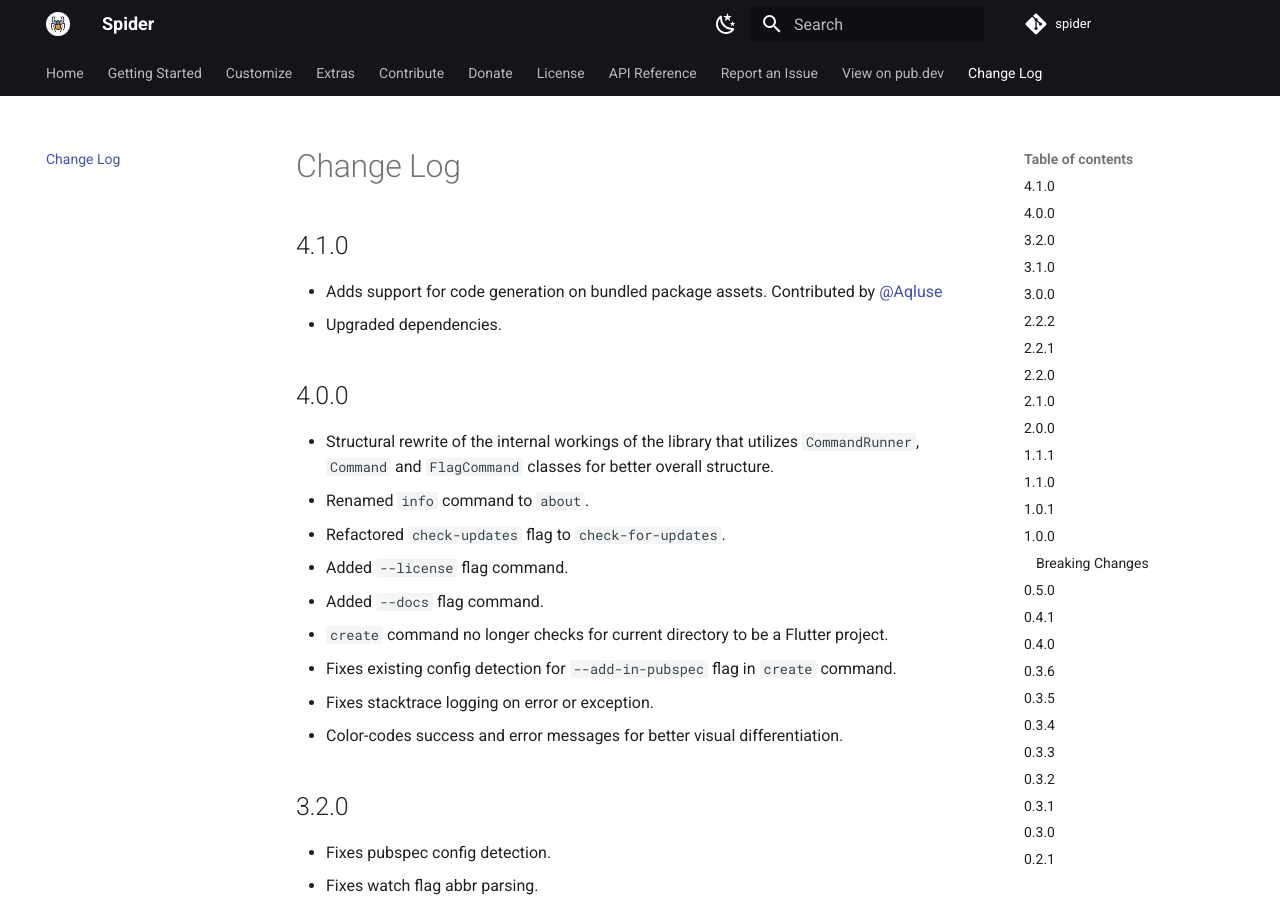
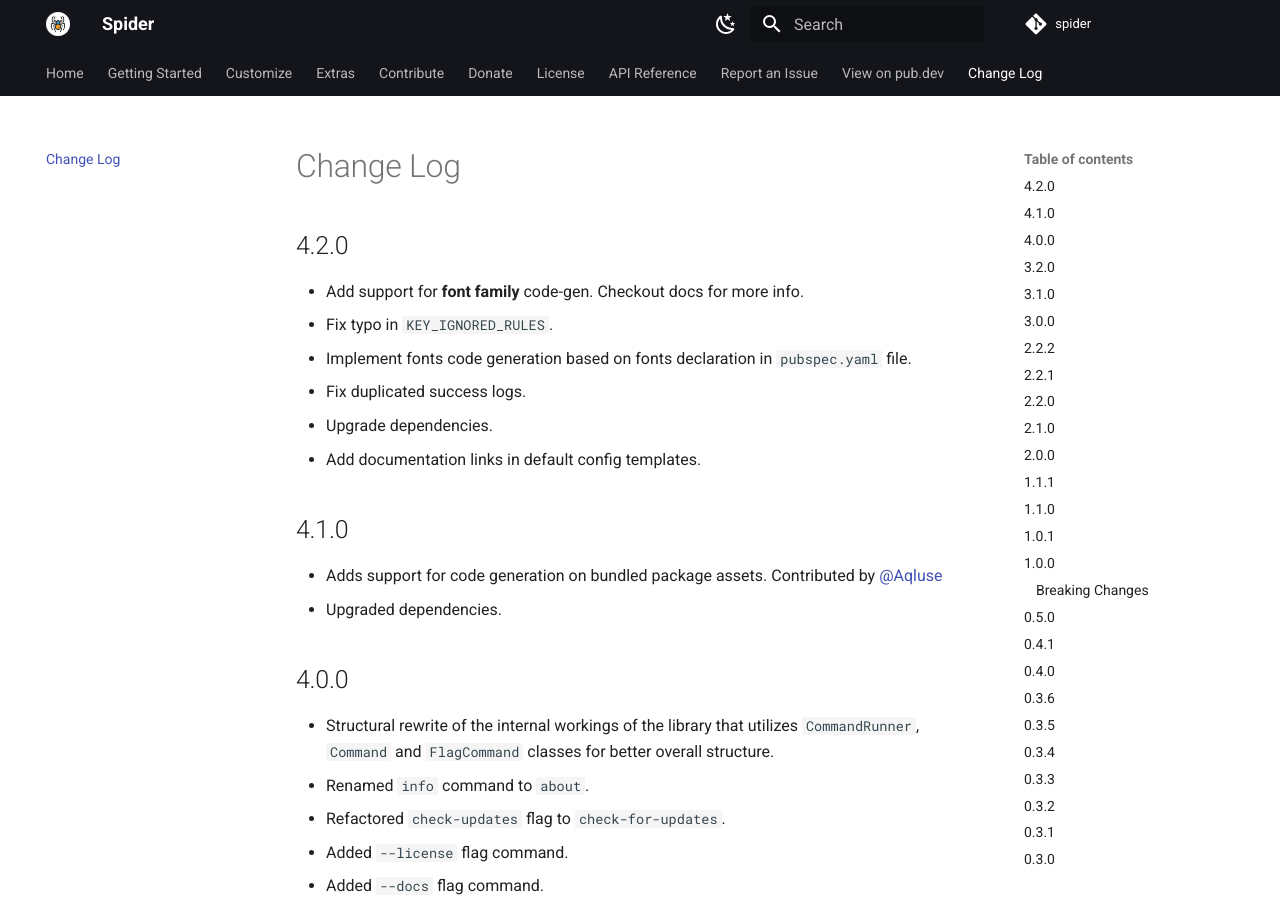
Before and after one commit to BirjuVachhani/spider, an MkDocs documentation site: the page built from docs/changelog.md, in a window 1280 px wide and 900 px high. Built offline with MkDocs 1.6.1 and Material for MkDocs 9.7.7, drawn with Linux system fonts in a browser that asks for light colours; comment, search, counter and statistics services are not loaded.

Commit message:
Add docs for fonts code-gen

```diff
--- a/docs/changelog.md
+++ b/docs/changelog.md
@@ -1,3 +1,12 @@
+## 4.2.0
+
+- Add support for **font family** code-gen. Checkout docs for more info.
+- Fix typo in `KEY_IGNORED_RULES`.
+- Implement fonts code generation based on fonts declaration in `pubspec.yaml` file.
+- Fix duplicated success logs.
+- Upgrade dependencies.
+- Add documentation links in default config templates.
+
 ## 4.1.0
 
 - Adds support for code generation on bundled package assets. Contributed by [@Aqluse](https://github.com/Aqluse)
--- a/mkdocs.yml
+++ b/mkdocs.yml
@@ -44,6 +44,7 @@
       - 'Generate `values` list': values.md
       - 'Debug & Testing': test.md
       - 'Lint Rules': ignore-rules.md
+      - 'Generate for Fonts': fonts.md
       - 'Package assets':
         - 'Bundling of package assets': package-assets.md
         - 'Using bundled package assets': package-assets-usage.md
```
Also changed, not shown: docs/fonts.md (added, +40 -0 lines), docs/manual.md (+1 -0 lines).
